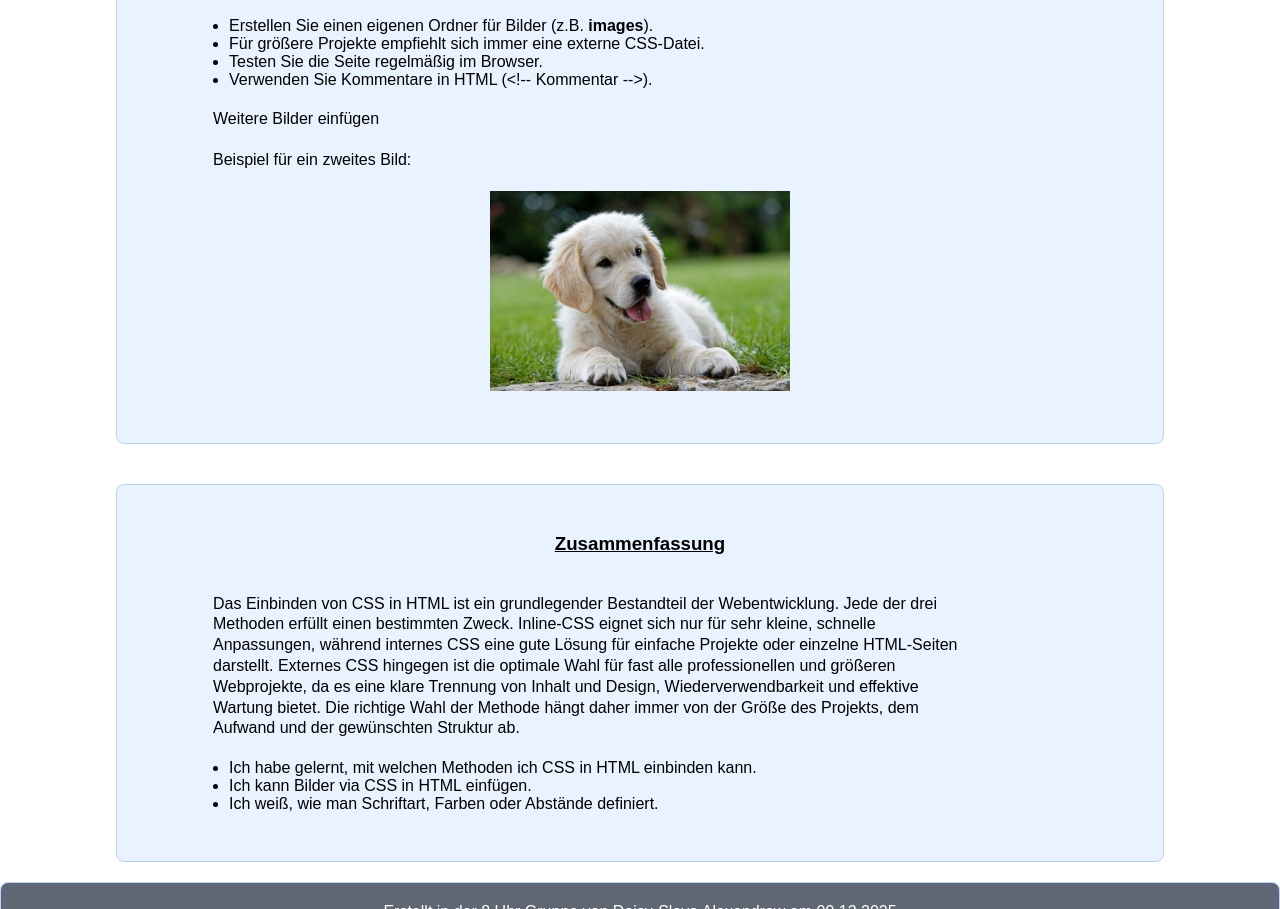
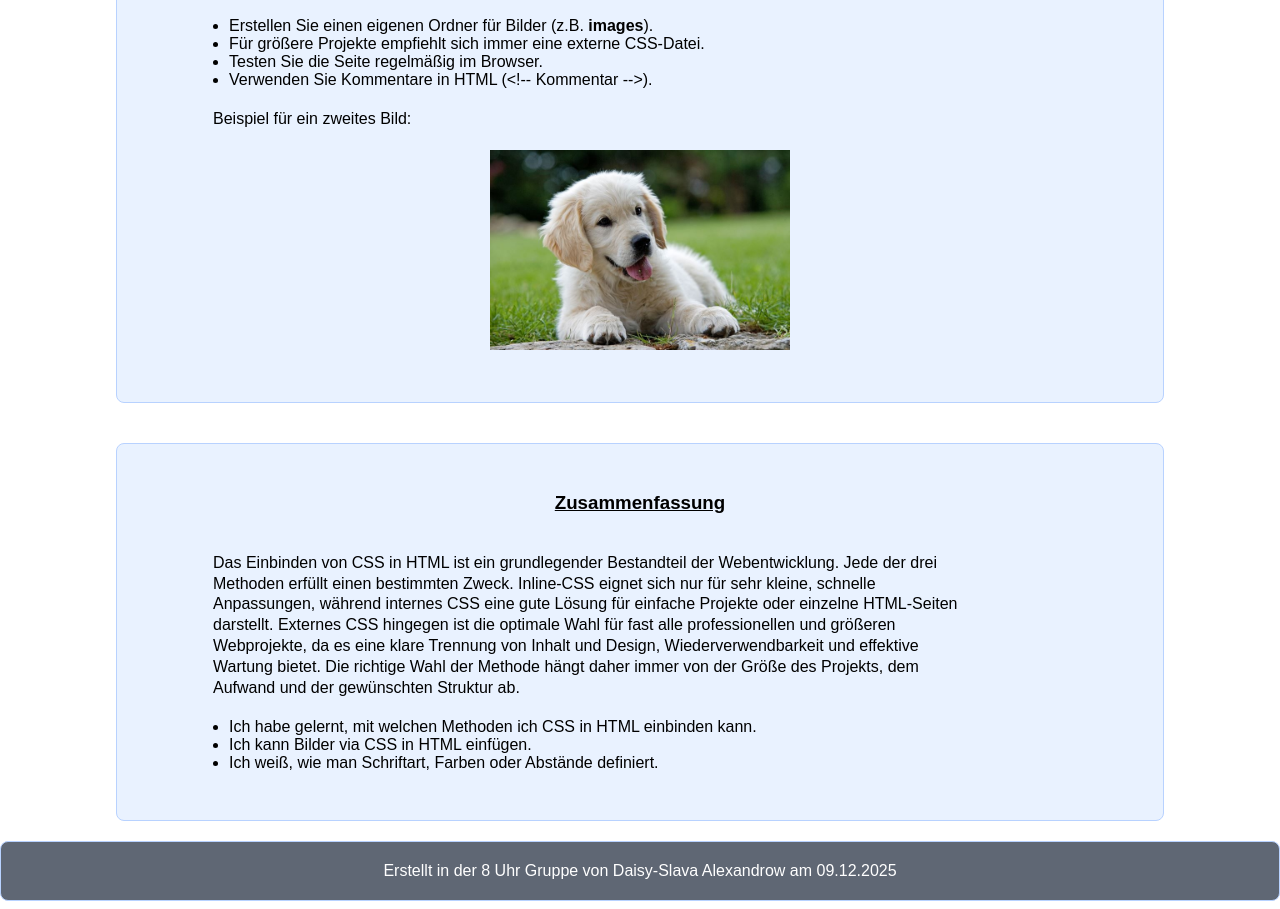
Before and after one commit to Langoras/IuM_Website, a plain HTML site: page CSSAbgabe/Page_Links_and_Data/Daisy_data/integration.html in a window 1280 px wide. Shown: the part 2021-2930 px from the top of the page. Drawn offline with Linux system fonts and the light colour scheme.

Commit message:
Remove paragraph about additional images
Removed a paragraph about adding more images.

```diff
--- a/CSSAbgabe/Page_Links_and_Data/Daisy_data/integration.html
+++ b/CSSAbgabe/Page_Links_and_Data/Daisy_data/integration.html
@@ -131,8 +131,6 @@
                 <li>Verwenden Sie Kommentare in HTML (&lt;!-- Kommentar --&gt;).</li>
             </ul>
 
-            <p>Weitere Bilder einfügen</p>
-
             <p>Beispiel für ein zweites Bild:</p>
 
             <figure>
```
